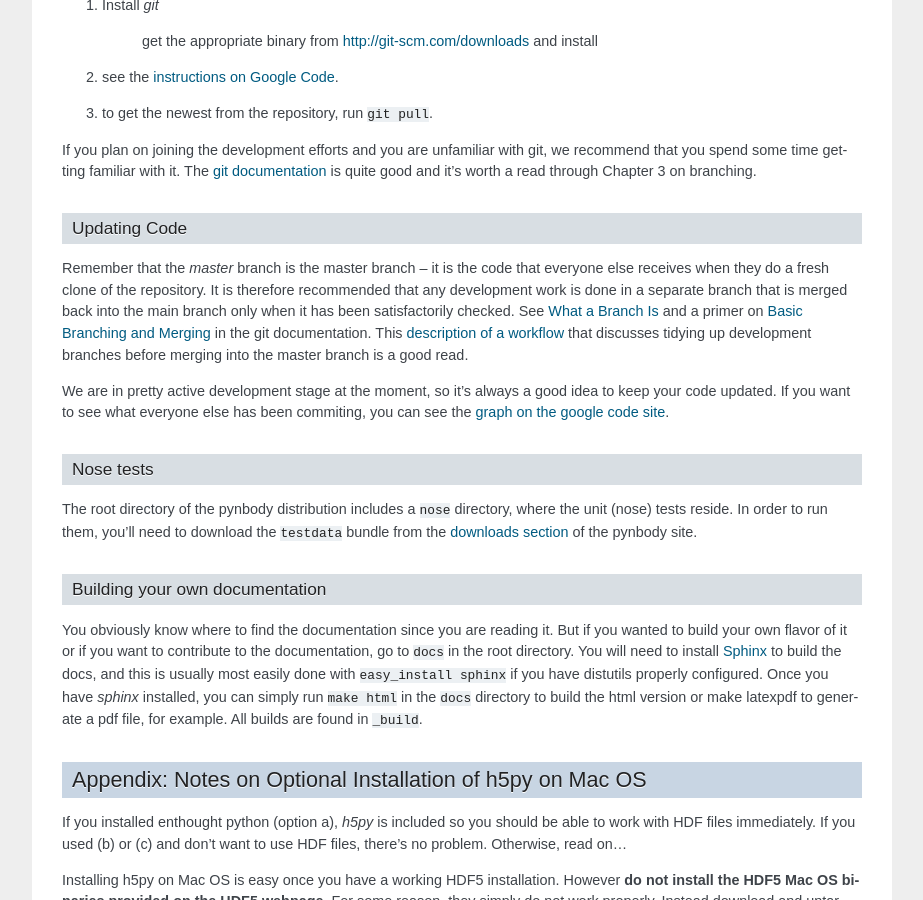
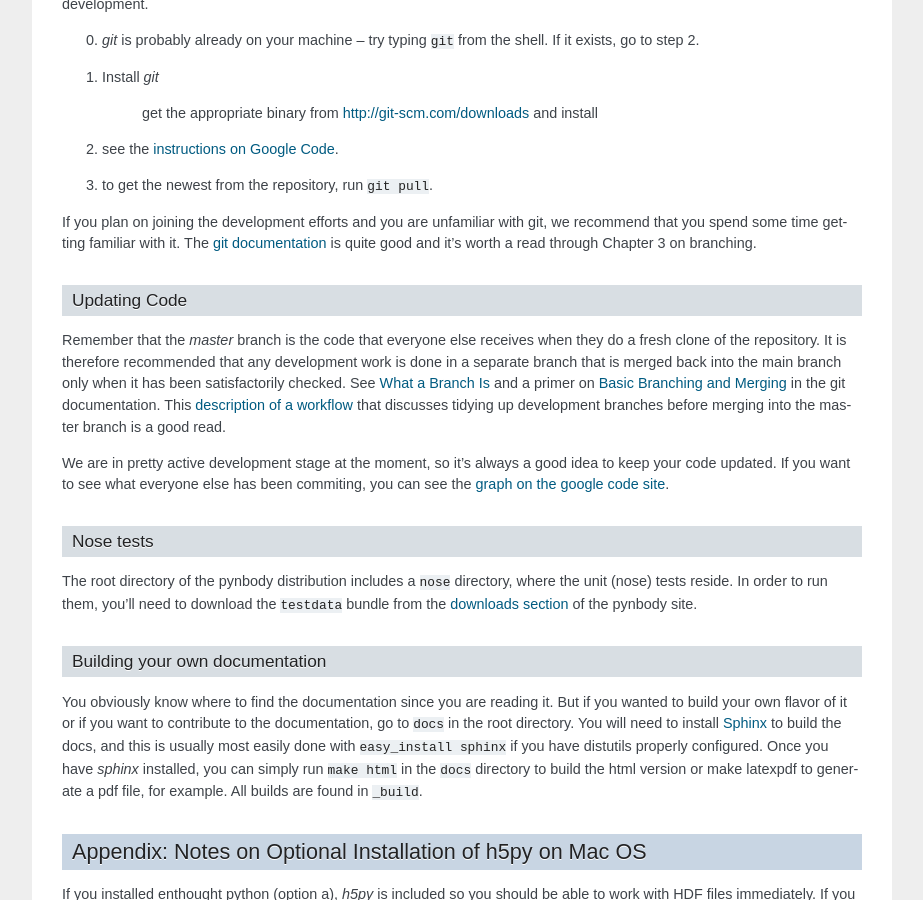
Before and after one commit to pynbody/pynbody, a Sphinx documentation site: the page built from docs/installation.rst, in a window 1280 px wide and 900 px high, scrolled down 3490 px. Shown: the whole window, without its empty margins (198-1121 px from the left). Built offline with Sphinx 7.4.7, drawn with Linux system fonts in a browser that asks for light colours; formulas are drawn with MathJax 3; pages that are not in the unit, such as notebooks, are missing from menus.

Commit message:
Clarification to installation instructions

```diff
--- a/docs/installation.rst
+++ b/docs/installation.rst
@@ -17,10 +17,13 @@
 
 If you are already a regular python/numpy/scipy user
 ----------------------------------------------------
+Either:
 
 1. If you have have `setuptools <http://pypi.python.org/pypi/setuptools>`_ installed, just type ``easy_install pynbody``.
 
 .. note:: If your distutils are not installed properly and you don't have root permissions, this will fail -- see :ref:`distutils`.
+
+Or:
 
 2. Follow the instructions in the :ref:`install-pynbody` section
 
@@ -262,7 +265,7 @@
 Updating Code
 ^^^^^^^^^^^^^
 
-Remember that the `master` branch is the master branch -- it is the
+Remember that the `master` branch is the
 code that everyone else receives when they do a fresh clone of the
 repository. It is therefore recommended that any development work is
 done in a separate branch that is merged back into the main branch
```
